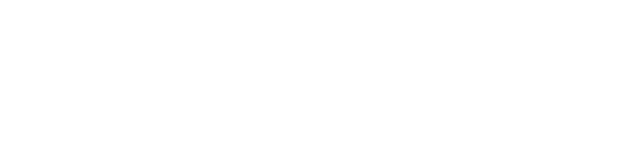
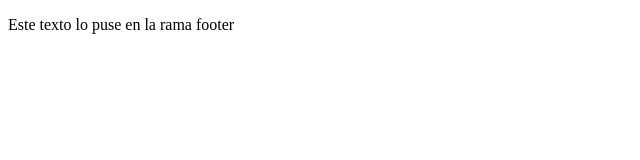
Before and after one commit to jmosqueralpr/prueba001, a plain HTML site: page index.html in a window 1280 px wide. Shown: the whole page, without its empty margins (0-640 px from the left). Drawn offline with Linux system fonts and the light colour scheme.

Commit message:
modificacion en rama footer

```diff
--- a/index.html
+++ b/index.html
@@ -12,5 +12,9 @@
 
     </header>
 
+    <footer class="footer">
+        <p>Este texto lo puse en la rama footer</p>
+    </footer>
+
 </body>
 </html>
```
